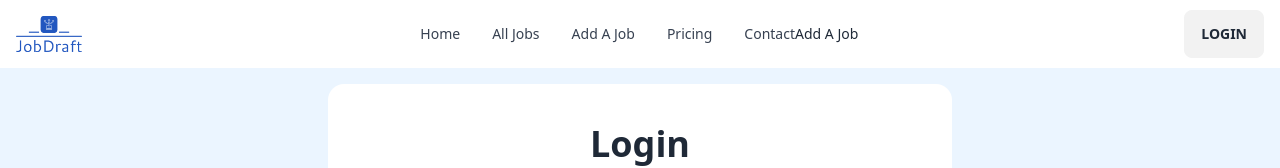
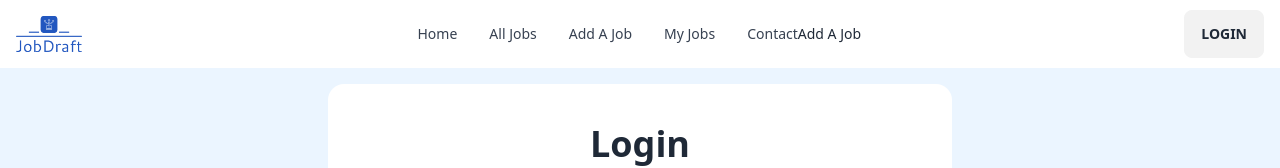
Before and after one commit to abusaleh2234/JobDraft-client, a React (Vite) app: page /login in a window 1280 px wide. Shown: the top 168 px of the page. Built offline with nearby package versions, Linux system fonts and the light colour scheme; no server answers.

Commit message:
add my jobs route and show my jobs

```diff
--- /dev/null
+++ b/src/Component/MyJobsCard.jsx
@@ -0,0 +1,26 @@
+import { Link } from "react-router-dom";
+
+const MyJobsCard = ({ job }) => {
+
+    const { _id, job_title, job_banner_img, post_creator_name, job_description, skill_reqierment, job_posting_date, application_deadline, salary_range, job_applicants_number } = job
+
+    return (
+        <div className="p-4 flex justify-between items-center border-b">
+            <div className="space-y-1">
+                <h2 className="text-xl font-semibold text-[#1967d2]">{job_title}</h2>
+                <p>Job Poster Name: {post_creator_name}</p>
+                <p>Salary Range: $ {salary_range}</p>
+            </div>
+            <div className="space-y-1">
+                <p>Job Posting Date: {job_posting_date}</p>
+                <p>Application Deadline: {application_deadline}</p>
+            </div>
+            <div className="flex flex-col space-y-1">
+                <button type="button" className="text-white bg-blue-700 hover:bg-blue-800 focus:outline-none focus:ring-4 focus:ring-blue-300 font-medium rounded-full text-sm px-5 py-2.5 text-center mr-2 mb-2 dark:bg-blue-600 dark:hover:bg-blue-700 dark:focus:ring-blue-800"><Link to={`/updatejob${_id}`}>Update</Link></button>
+                <button type="button" className="text-white bg-red-700 hover:bg-red-800 focus:outline-none focus:ring-4 focus:ring-red-300 font-medium rounded-full text-sm px-5 py-2.5 text-center mr-2 mb-2 dark:bg-red-600 dark:hover:bg-red-700 dark:focus:ring-red-900"><Link to={`/updatejob${_id}`}>Delete</Link></button>
+            </div>
+        </div>
+    );
+};
+
+export default MyJobsCard;
--- a/src/Pages/AddJob/Addjob.jsx
+++ b/src/Pages/AddJob/Addjob.jsx
@@ -4,6 +4,7 @@ import { AuthContext } from "../../Provider/AuthProvider";
 import { useState } from "react";
 import DatePicker from "react-datepicker";
 import "react-datepicker/dist/react-datepicker.css";
+import axios from "axios";
 
 
 const Addjob = () => {
@@ -11,21 +12,6 @@ const Addjob = () => {
     const [deadline, setDeadline] = useState(new Date());
 
     const { user } = useContext(AuthContext)
-    // {
-    //     "post_creator_name": "Abusaleh",
-    //         "job_title": "Video Editor",
-    //             "category": "On Site Job",
-    //                 "job_posting_date": "11/08/2023",
-    //                     "application_deadline": "12/12/2023",
-    //                         "salary_range": "1500",
-    //                             "job_applicants_number": "1",
-    //                                 "job_banner_img" : "https://i.ibb.co/qsJMNqw/video-editor.png",
-    //                                     "job_description": {
-    //         "skill_reqierment": "The applicants should have experience in the following area(s): Adobe illustrator, Graphics Design, motion graphics, Photography, Professional Video Editing Attention to detail and accuracy to ensure high-quality video output Ability to adapt to different styles, formats, and genres of video content."
-    //     },
-    //     "creator_email": "abusalehmd2266@gmail.com"
-    // }
-
 
     const hendelAddJob = (e) => {
         e.preventDefault()
@@ -55,6 +41,9 @@ const Addjob = () => {
             application_deadline
         }
         console.log(newJob);
+
+        axios.post("http://localhost:5000/jobspost", newJob)
+        .then(res => console.log(res.data))
     }
 
     return (
--- /dev/null
+++ b/src/Pages/MyJobs/Myjobs.jsx
@@ -0,0 +1,26 @@
+import { useContext } from "react";
+import useLoaderAll from "../../Utility/LoaderAll";
+import { AuthContext } from "../../Provider/AuthProvider";
+import MyJobsCard from "../../Component/MyJobsCard";
+
+const Myjobs = () => {
+
+    const { user } = useContext(AuthContext)
+    const { jobs } = useLoaderAll()
+
+    const myJobs = jobs.filter(job => job.creator_email === user.email)
+    // console.log(myJobs);
+
+    // const { _id, job_title, post_creator_name, job_posting_date, application_deadline, salary_range, job_applicants_number } = job
+
+
+    return (
+        <div className="w-10/12 mx-auto">
+            {
+                myJobs.map(job => <MyJobsCard key={job._id} job={job}></MyJobsCard>)
+            }
+        </div>
+    );
+};
+
+export default Myjobs;
--- a/src/Route/router.jsx
+++ b/src/Route/router.jsx
@@ -8,6 +8,7 @@ import Login from "../Login/Login";
 import Register from "../Login/Register";
 import PrivateRoure from "./PrivateRoute";
 import PrivateRoute from "./PrivateRoute";
+import Myjobs from "../Pages/MyJobs/Myjobs";
 
 
 const router = createBrowserRouter([
@@ -35,6 +36,10 @@ const router = createBrowserRouter([
           element: <PrivateRoute><Addjob></Addjob></PrivateRoute>
         },
         {
+          path: "/myjobs",
+          element: <Myjobs></Myjobs>
+        },
+        {
           path: "/login",
           element: <Login></Login>
         },
--- a/src/Shared/JobCard/JobCard.jsx
+++ b/src/Shared/JobCard/JobCard.jsx
@@ -6,7 +6,7 @@ const JobCard = ({job}) => {
     return (
         <div className="p-5 border space-y-3">
             <h2 className="text-xl font-semibold text-[#1967d2]">{job_title}</h2>
-            <p>{post_creator_name}</p>
+            <p>Job Poster Name: {post_creator_name}</p>
             <div className="flex justify-between items-center">
                 <p>Salary Range: $ {salary_range}</p>
                 <p>Job Applicants Number: {job_applicants_number}</p>
--- a/src/Shared/Navbar/Navigetionbar.jsx
+++ b/src/Shared/Navbar/Navigetionbar.jsx
@@ -72,7 +72,14 @@ const Navigetionbar = () => {
         >
           Add A Job
         </NavLink></Navbar.Link>
-        <Navbar.Link>Pricing</Navbar.Link>
+        <Navbar.Link><NavLink
+          to="/myjobs"
+          className={({ isActive, isPending }) =>
+            isPending ? "pending" : isActive ? "text-[#1967d2]" : ""
+          }
+        >
+           My Jobs
+        </NavLink></Navbar.Link>
         <Navbar.Link>Contact</Navbar.Link>Add A Job
       </Navbar.Collapse>
     </Navbar>
```
